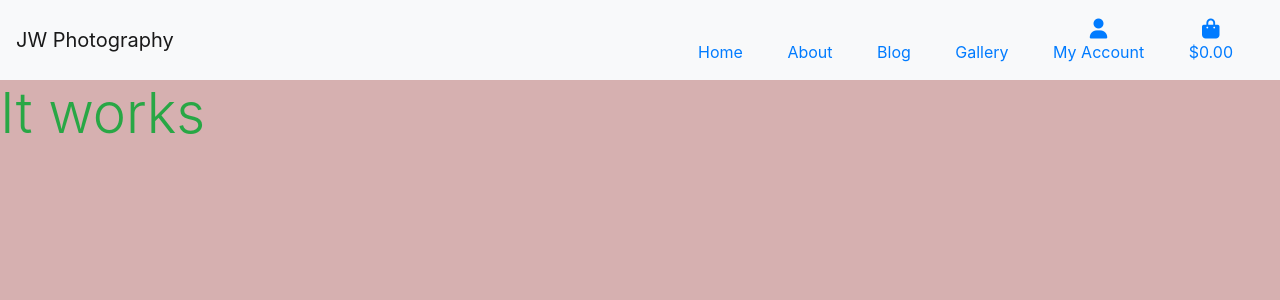
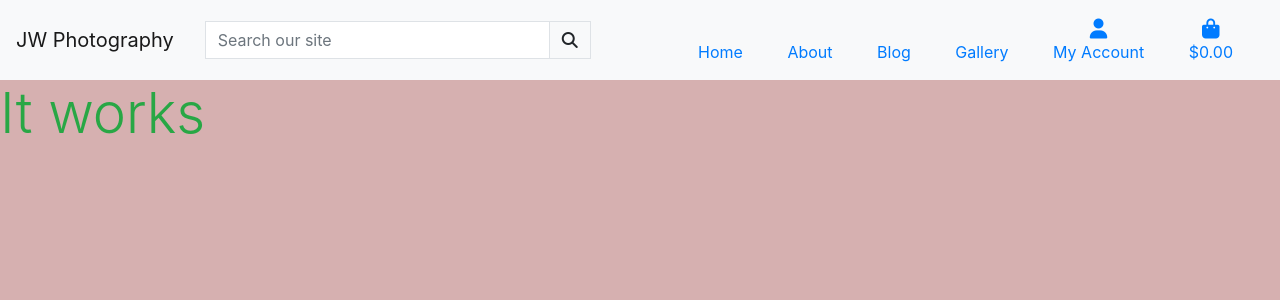
Before and after one commit to JonWil91/milestone-4, a Django app: page /gallery/ in a window 1280 px wide. Shown: the top 300 px of the page. Run offline with Django 3.2, Linux system fonts and the light colour scheme; some libraries are stand-ins or nearby versions.

Commit message:
Added fixtures to gallery folder

```diff
--- /dev/null
+++ b/gallery/fixtures/categories.json
@@ -0,0 +1 @@
+[{"pk": 1, "model": "products.category", "fields": {"name": "ski_hill", "friendly_name": "Ski Hill"}}, {"pk": 2, "model": "products.category", "fields": {"name": "beaches_sea", "friendly_name": "Beches & Sea"}}]
--- /dev/null
+++ b/gallery/fixtures/products.json
@@ -0,0 +1,2 @@
+[{"pk": 1, "model": "products.product", "fields": {"sku": "0000000001", "name": "Silerstar Village", "description": "Shot of Silverstar village with the colour of Sunrise", "price": 53.99, "category": 1, "rating": 4.6, "image": "IMG_0578.jpg"}},
+{"pk": 2, "model": "products.product", "fields": {"sku": "0000000002", "name": "Peyto Lake", "description": "View of Peyto Lake on a Sunny day", "price": 65.00, "category": 2, "rating": 4.7, "image": "IMG_600.jpg"}}]
--- a/templates/base.html
+++ b/templates/base.html
@@ -19,9 +19,23 @@
     <!-- Navbar -->
 	<nav class="navbar navbar-expand-lg navbar-light bg-light">
         <a class="navbar-brand" href="{% url 'index' %}">JW Photography</a>
-        <button class="navbar-toggler" type="button" data-toggle="collapse" data-target="#navbarNavAltMarkup" aria-controls="navbarNavAltMarkup" aria-expanded="false" aria-label="Toggle navigation">
+         <button class="navbar-toggler" type="button" data-toggle="collapse" data-target="#navbarNavAltMarkup" aria-controls="navbarNavAltMarkup" aria-expanded="false" aria-label="Toggle navigation">
             <span class="navbar-toggler-icon"></span>
         </button>
+        <div class="col-12 col-lg-4 my-auto py-1 py-lg-0">
+                <form method="GET" action="">
+                    <div class="input-group w-100">
+                        <input class="form-control border border-black rounded-0" type="text" name="q" placeholder="Search our site">
+                        <div class="input-group-append">
+                            <button class="form-control btn btn-black border border-black rounded-0" type="submit">
+                                <span class="icon">
+                                    <i class="fas fa-search"></i>
+                                </span>
+                            </button>
+                        </div>
+                    </div>
+                </form>
+            </div>
         <div class="collapse navbar-collapse" id="navbarNavAltMarkup">
         <div class="col-12 my-auto py-1 py-lg-0">
                 <ul class="list-inline list-unstyled text-center text-lg-right my-0">
@@ -29,6 +43,7 @@
                     <li class="list-inline-item dropdown"><a class="nav-item nav-link" href="{% url 'about' %}">About</a></li>
                     <li class="list-inline-item dropdown"><a class="nav-item nav-link" href="{% url 'blog' %}">Blog</a></li>
                     <li class="list-inline-item dropdown"><a class="nav-item nav-link" href="{% url 'gallery' %}">Gallery</a></li>
+                    <!-- Code for My Account and shopping bag taken from mini project -->
                     <li class="list-inline-item dropdown">
                         <a class="text-black nav-link" href="#" id="user-options" data-toggle="dropdown" aria-haspopup="true" aria-expanded="false">
                             <div class="text-center">
```
Also changed, not shown: home/templates/home/index.html (+12 -2 lines), media/IMG_0578.jpg (added), media/IMG_600.jpg (added).
